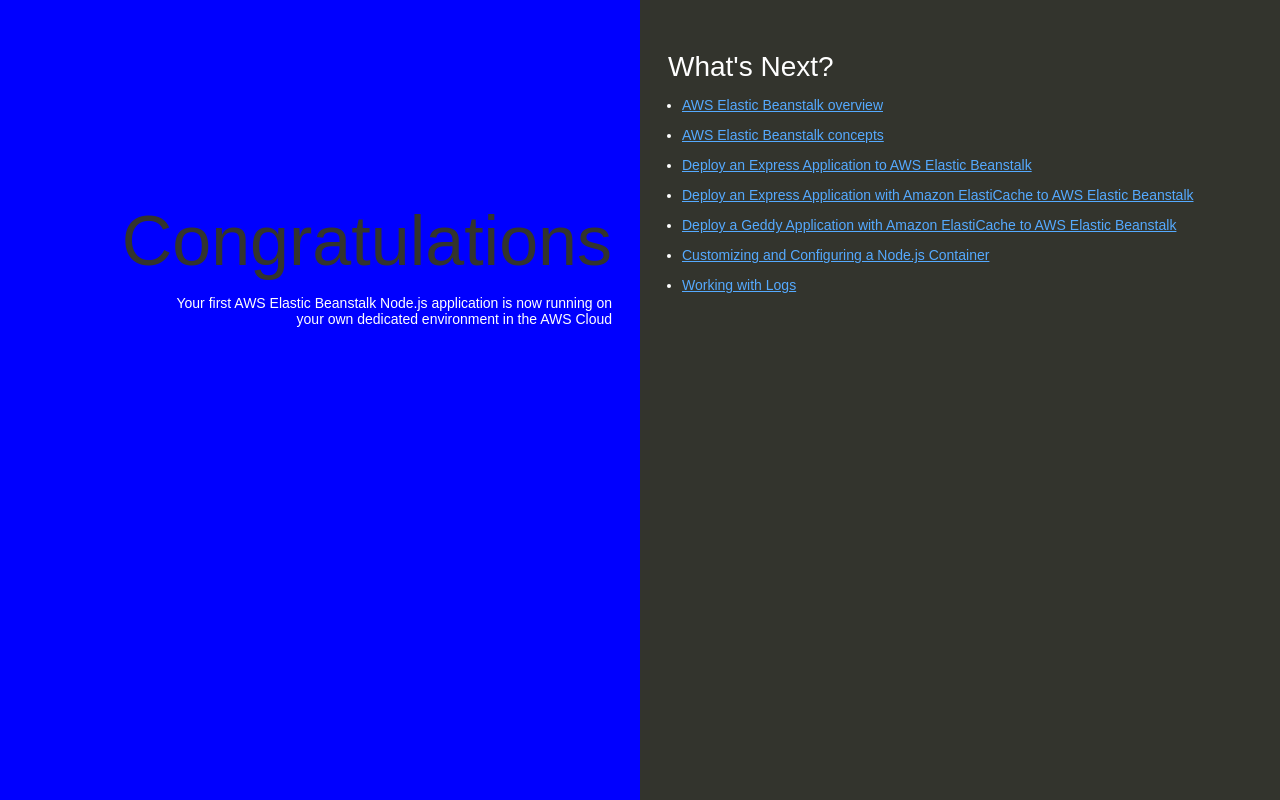
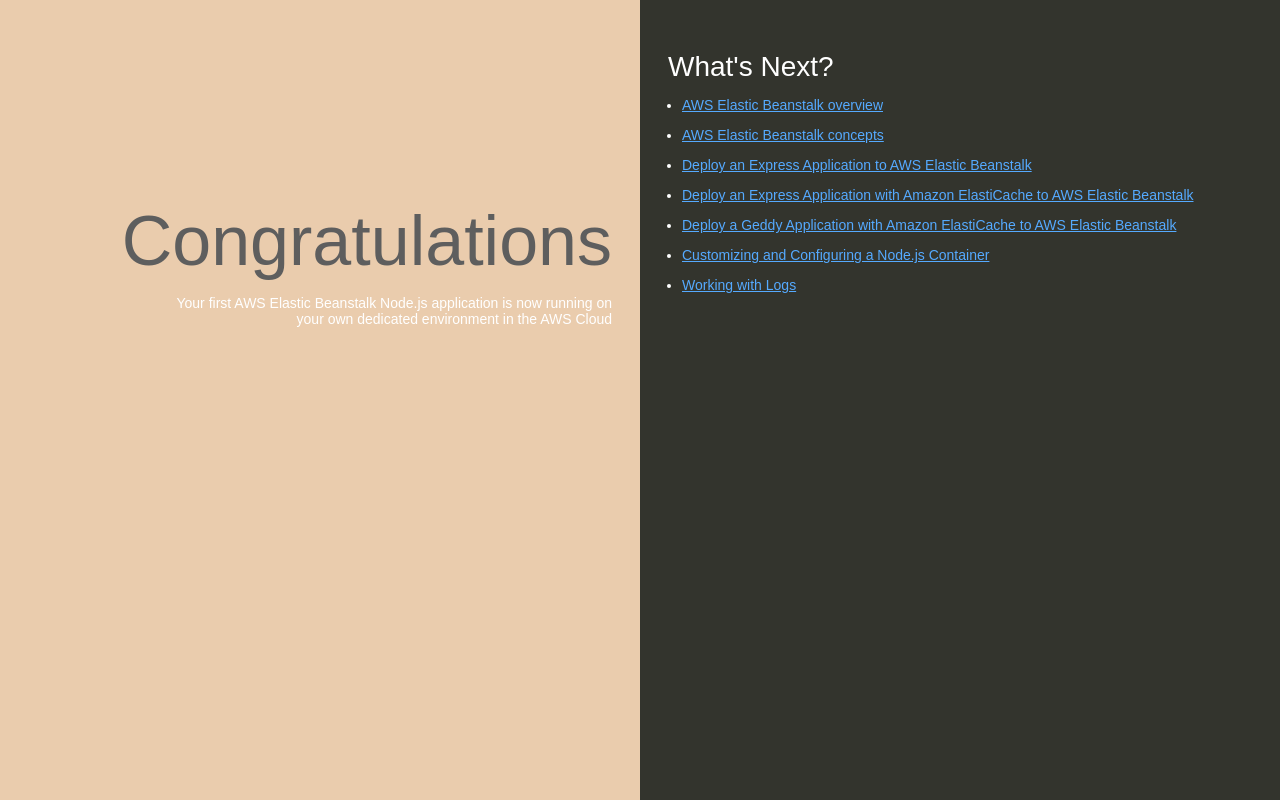
Before and after one commit to Jazu94/ByeCodeCommitAWS, a website: page index.html in a window 1280 px wide. Drawn offline with Linux system fonts and the light colour scheme.

Commit message:
changes of colors

```diff
--- a/index.html
+++ b/index.html
@@ -35,7 +35,7 @@
 
         text-align: right;
         padding-top: 11em;
-        background-color: blue;
+        background-color: #eaccad;
 
       }
       .textColumn p {
@@ -53,7 +53,7 @@
       }
 
       h1 {
-        color: #33342D;
+        color: #5e5e5e;
         font-size: 500%;
         font-weight: normal;
         margin-bottom: 0em;
```
